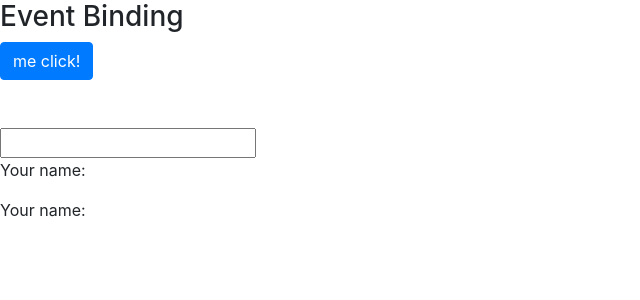
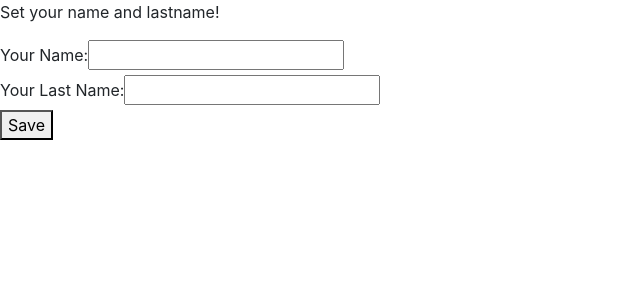
Before and after one commit to nerislucas/learning-angular2-data-binding, an Angular app: page / in a window 1280 px wide. Shown: the top 300 px of the page, without its empty margins (0-640 px from the left). Built offline with nearby package versions, Linux system fonts and the light colour scheme.

Commit message:
two-way dataBinding

```diff
--- a/src/app/app.component.html
+++ b/src/app/app.component.html
@@ -1,3 +1,4 @@
 <!-- <app-data-binding></app-data-binding> -->
 <!-- <app-style-binding></app-style-binding> -->
-<app-event-binding></app-event-binding>
+<!-- <app-event-binding></app-event-binding> -->
+<app-two-way-databinding></app-two-way-databinding>
--- /dev/null
+++ b/src/app/two-way-databinding/two-way-databinding.component.html
@@ -0,0 +1,20 @@
+<section>
+  <article>
+    <p>
+      Set your name and lastname!
+    </p>
+    <div>
+      <label for="name">Your Name:</label>
+      <input type="text" id="name" [(ngModel)]="data.name">
+    </div>
+
+    <div>
+      <label for="lastName">Your Last Name:</label>
+      <input type="text" id="lastName" [(ngModel)]="data.lastName" />
+    </div>
+    <div>
+      <button (click)="saveData()">Save</button>
+    </div>
+
+  </article>
+</section>
--- /dev/null
+++ b/src/app/two-way-databinding/two-way-databinding.component.ts
@@ -0,0 +1,23 @@
+import { Component, OnInit } from '@angular/core';
+
+@Component({
+  selector: 'app-two-way-databinding',
+  templateUrl: './two-way-databinding.component.html',
+  styleUrls: ['./two-way-databinding.component.css']
+})
+export class TwoWayDatabindingComponent implements OnInit {
+  data: any = {
+    name: '',
+    lastName: ''
+  };
+
+  constructor() { }
+
+  ngOnInit() {
+  }
+
+  saveData() {
+    console.log('save your data: ', this.data);
+  }
+
+}
```
Also changed, not shown: src/app/app.module.ts (+6 -2 lines), src/app/two-way-databinding/two-way-databinding.component.css (added), 1 other file (tests, documents, lock files or other folders).
